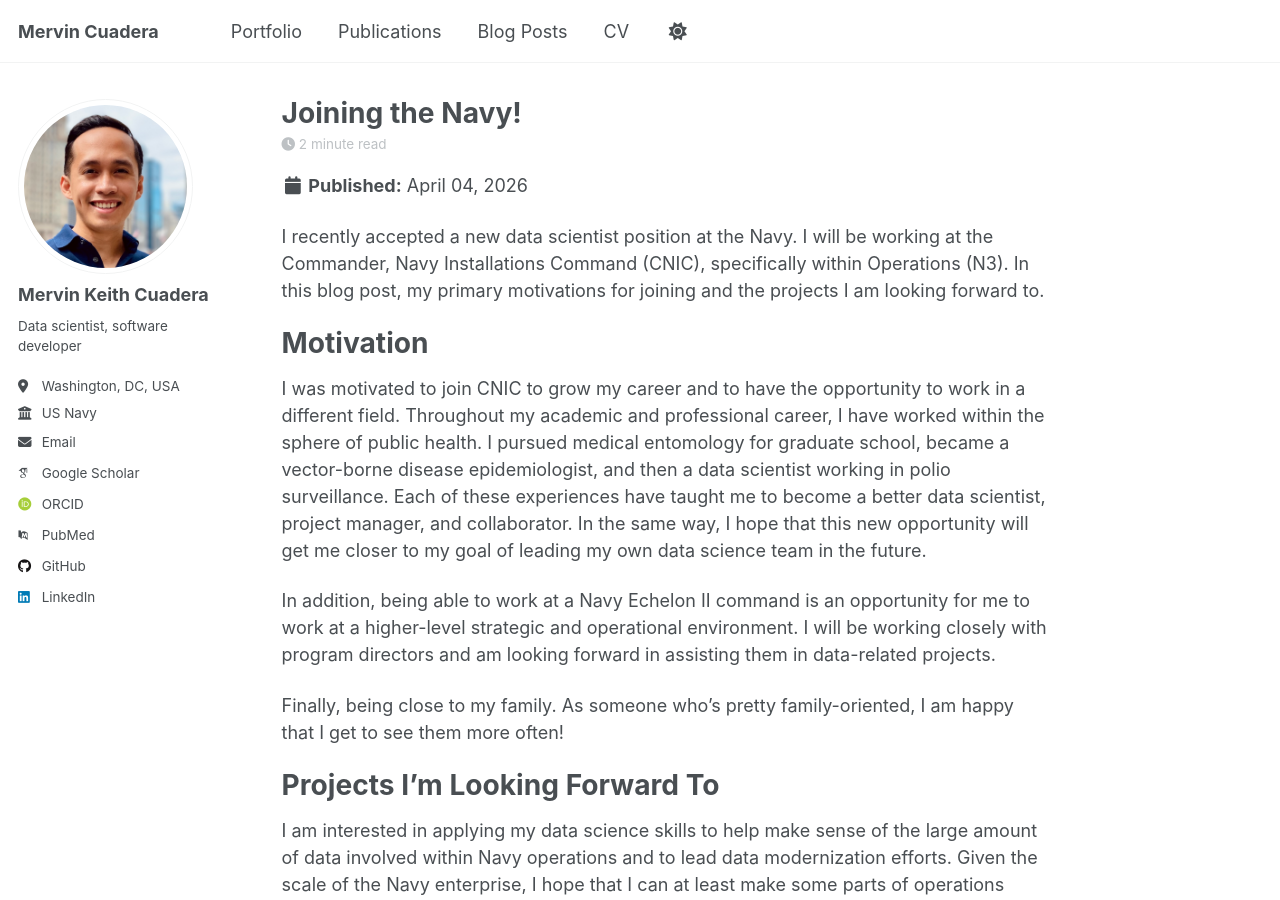
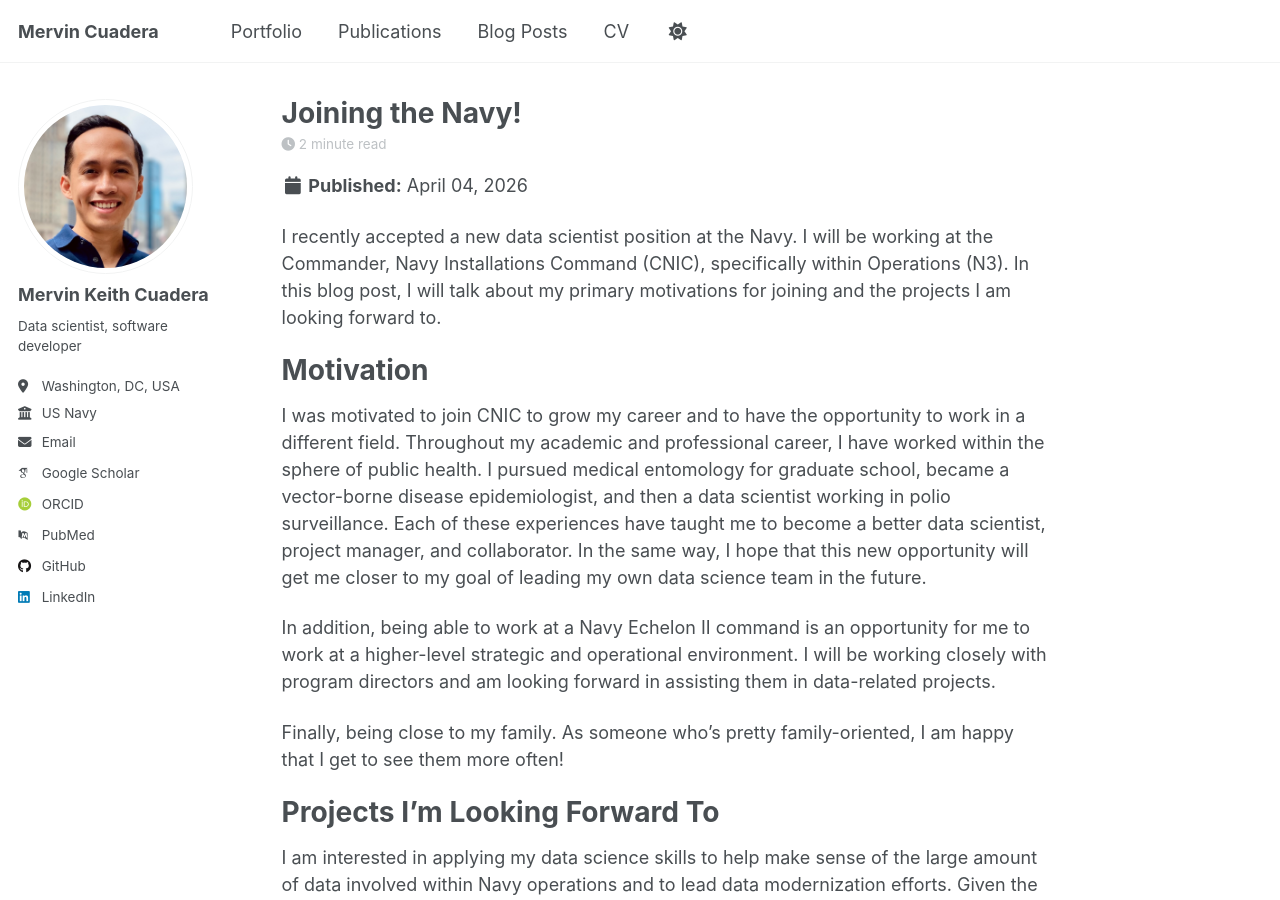
Before and after one commit to mcuadera/mcuadera.github.io, a Jekyll site: the page built from _posts/2026-04-04-post-1.md, in a window 1280 px wide and 900 px high. Built offline with Jekyll 4.4.1, drawn with Linux system fonts in a browser that asks for light colours; some web fonts are replaced; a script that is not in the unit is left out.

Commit message:
Update 2026-04-04-post-1.md

```diff
--- a/_posts/2026-04-04-post-1.md
+++ b/_posts/2026-04-04-post-1.md
@@ -6,7 +6,7 @@ tags:
   - career update
 ---
 
-I recently accepted a new data scientist position at the Navy. I will be working at the Commander, Navy Installations Command (CNIC), specifically within Operations (N3). In this blog post, my primary motivations for joining and the projects I am looking forward to.
+I recently accepted a new data scientist position at the Navy. I will be working at the Commander, Navy Installations Command (CNIC), specifically within Operations (N3). In this blog post, I will talk about my primary motivations for joining and the projects I am looking forward to.
 
 Motivation
 =====
```
